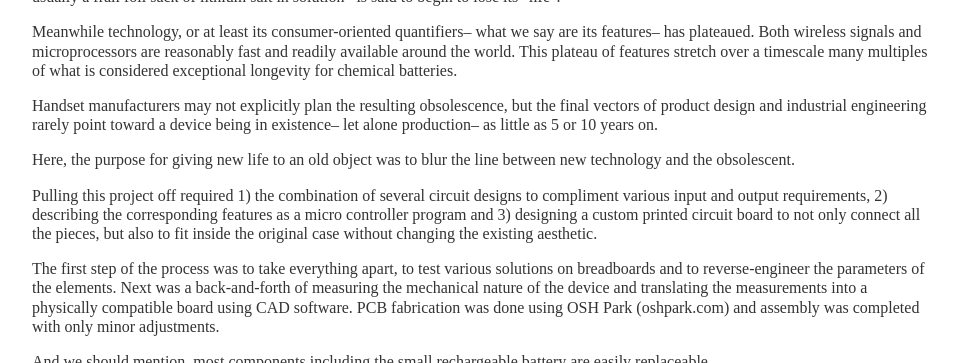
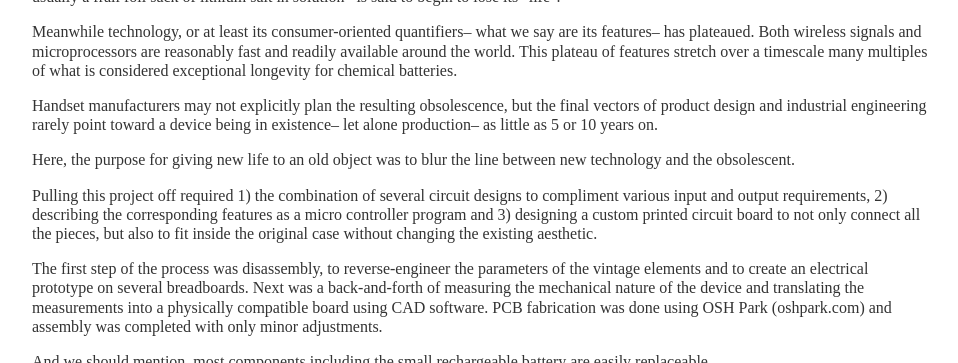
Before and after one commit to lacyrhoades/lacyrhoades.github.io, a Jekyll site: the page built from projects/index.html, in a window 1280 px wide and 900 px high, scrolled down 314 px, cut to the strip 0-363 px from the top of the window. Shown: the whole strip, without its empty margins (160-1118 px from the left). Built offline with Jekyll 4.4.1, drawn with Linux system fonts in a browser that asks for light colours.

Commit message:
Re-summarizing

```diff
--- a/projects/index.html
+++ b/projects/index.html
@@ -19,7 +19,7 @@ title: Projects
 
             <p>Pulling this project off required 1) the combination of several circuit designs to compliment various input and output requirements, 2) describing the corresponding features as a micro controller program and 3) designing a custom printed circuit board to not only connect all the pieces, but also to fit inside the original case without changing the existing aesthetic.</p>
 
-            <p>The first step of the process was to take everything apart, to test various solutions on breadboards and to reverse-engineer the parameters of the elements. Next was a back-and-forth of measuring the mechanical nature of the device and translating the measurements into a physically compatible board using CAD software. PCB fabrication was done using OSH Park (oshpark.com) and assembly was completed with only minor adjustments.</p>
+            <p>The first step of the process was disassembly, to reverse-engineer the parameters of the vintage elements and to create an electrical prototype on several breadboards. Next was a back-and-forth of measuring the mechanical nature of the device and translating the measurements into a physically compatible board using CAD software. PCB fabrication was done using OSH Park (oshpark.com) and assembly was completed with only minor adjustments.</p>
 
             <p>And we should mention, most components including the small rechargeable battery are easily replaceable.</p>
 
```
